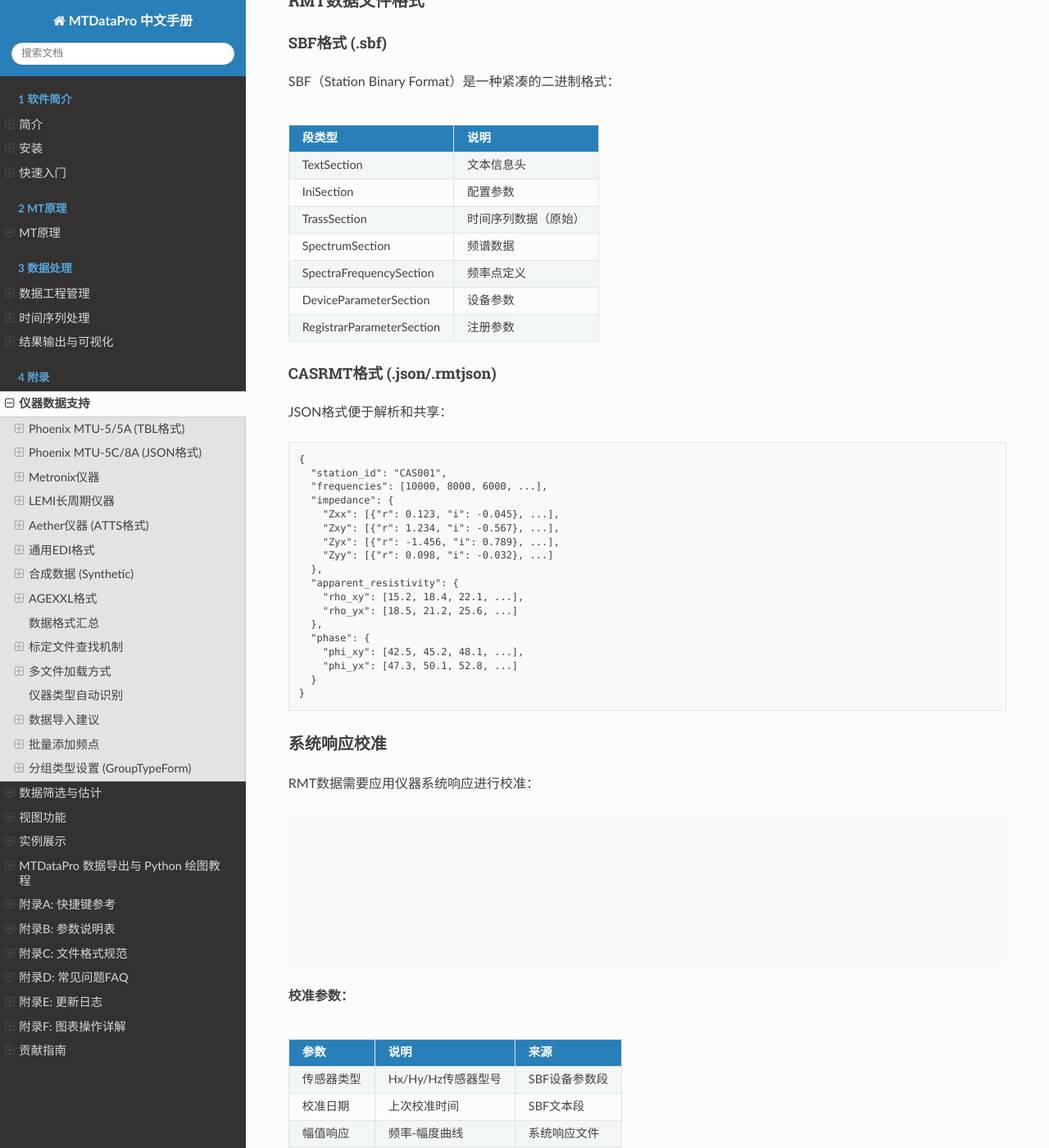
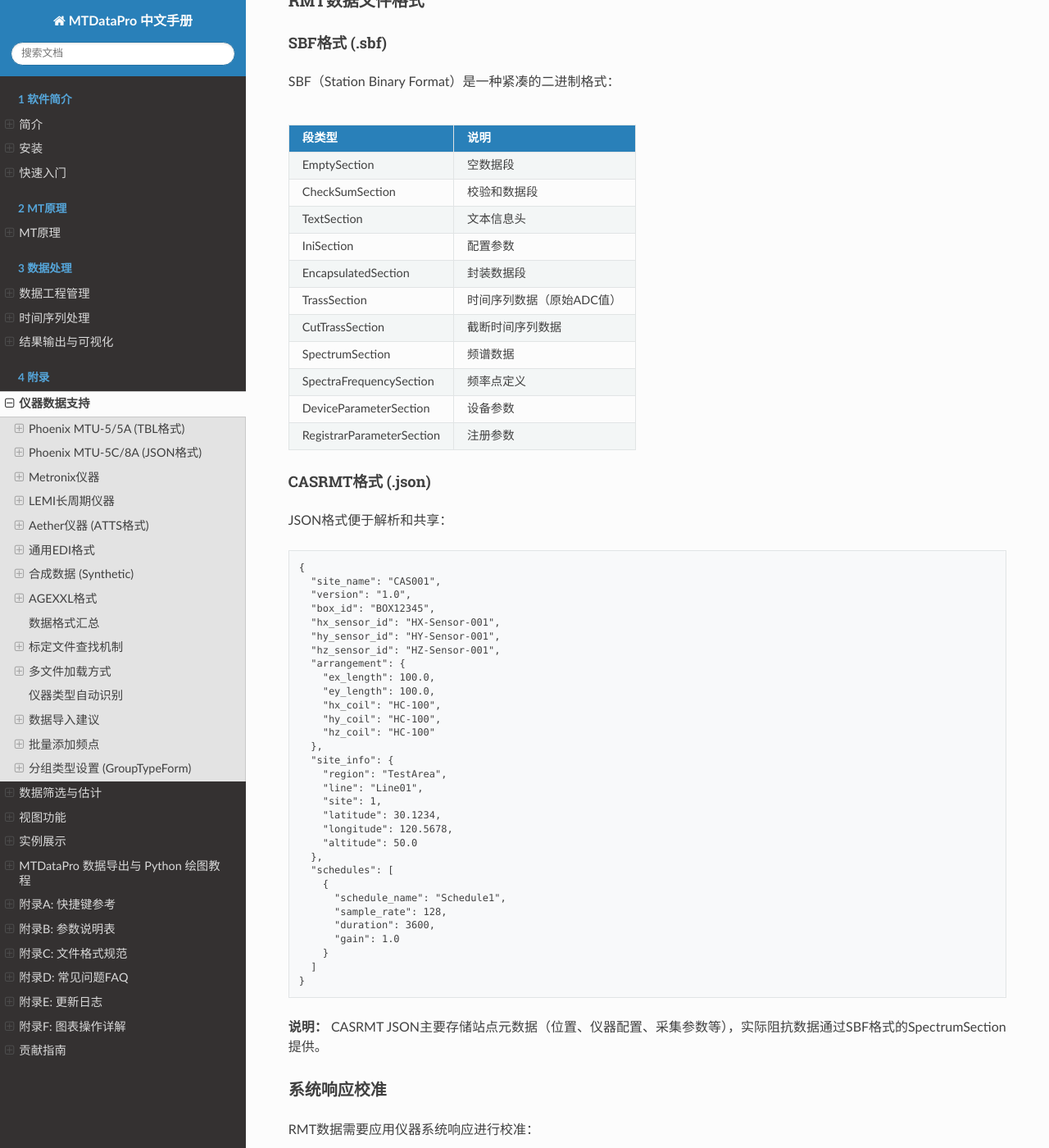
Before and after one commit to EMWPJ/MTDataPro-docs, a Sphinx documentation site: the page built from source/chapters/chapter4.md, in a window 1280 px wide and 1400 px high, scrolled down 11949 px. Shown: the whole window at 82% size. Built offline with Sphinx 7.4.7 and the Read the Docs theme 3.1.0, drawn with Linux system fonts in a browser that asks for light colours.

Commit message:
docs: fix fabricated content in chapters 1/3/4/6 per source code verification

````diff
--- a/source/chapters/chapter4.md
+++ b/source/chapters/chapter4.md
@@ -469,38 +469,57 @@ SBF（Station Binary Format）是一种紧凑的二进制格式：
 
 | 段类型 | 说明 |
 |:------:|:-----|
+| EmptySection | 空数据段 |
+| CheckSumSection | 校验和数据段 |
 | TextSection | 文本信息头 |
 | IniSection | 配置参数 |
-| TrassSection | 时间序列数据（原始） |
+| EncapsulatedSection | 封装数据段 |
+| TrassSection | 时间序列数据（原始ADC值） |
+| CutTrassSection | 截断时间序列数据 |
 | SpectrumSection | 频谱数据 |
 | SpectraFrequencySection | 频率点定义 |
 | DeviceParameterSection | 设备参数 |
 | RegistrarParameterSection | 注册参数 |
 
-#### CASRMT格式 (.json/.rmtjson)
+#### CASRMT格式 (.json)
 
 JSON格式便于解析和共享：
 
 ```text
 {
-  "station_id": "CAS001",
-  "frequencies": [10000, 8000, 6000, ...],
-  "impedance": {
-    "Zxx": [{"r": 0.123, "i": -0.045}, ...],
-    "Zxy": [{"r": 1.234, "i": -0.567}, ...],
-    "Zyx": [{"r": -1.456, "i": 0.789}, ...],
-    "Zyy": [{"r": 0.098, "i": -0.032}, ...]
+  "site_name": "CAS001",
+  "version": "1.0",
+  "box_id": "BOX12345",
+  "hx_sensor_id": "HX-Sensor-001",
+  "hy_sensor_id": "HY-Sensor-001",
+  "hz_sensor_id": "HZ-Sensor-001",
+  "arrangement": {
+    "ex_length": 100.0,
+    "ey_length": 100.0,
+    "hx_coil": "HC-100",
+    "hy_coil": "HC-100",
+    "hz_coil": "HC-100"
   },
-  "apparent_resistivity": {
-    "rho_xy": [15.2, 18.4, 22.1, ...],
-    "rho_yx": [18.5, 21.2, 25.6, ...]
+  "site_info": {
+    "region": "TestArea",
+    "line": "Line01",
+    "site": 1,
+    "latitude": 30.1234,
+    "longitude": 120.5678,
+    "altitude": 50.0
   },
-  "phase": {
-    "phi_xy": [42.5, 45.2, 48.1, ...],
-    "phi_yx": [47.3, 50.1, 52.8, ...]
-  }
+  "schedules": [
+    {
+      "schedule_name": "Schedule1",
+      "sample_rate": 128,
+      "duration": 3600,
+      "gain": 1.0
+    }
+  ]
 }
 ```
+
+**说明：** CASRMT JSON主要存储站点元数据（位置、仪器配置、采集参数等），实际阻抗数据通过SBF格式的SpectrumSection提供。
 
 ### 系统响应校准
 
````
Also changed, not shown: source/chapters/chapter1.md (+42 -0 lines), source/chapters/chapter3.md (+1 -1 lines), source/chapters/chapter6.md (+29 -2 lines).
